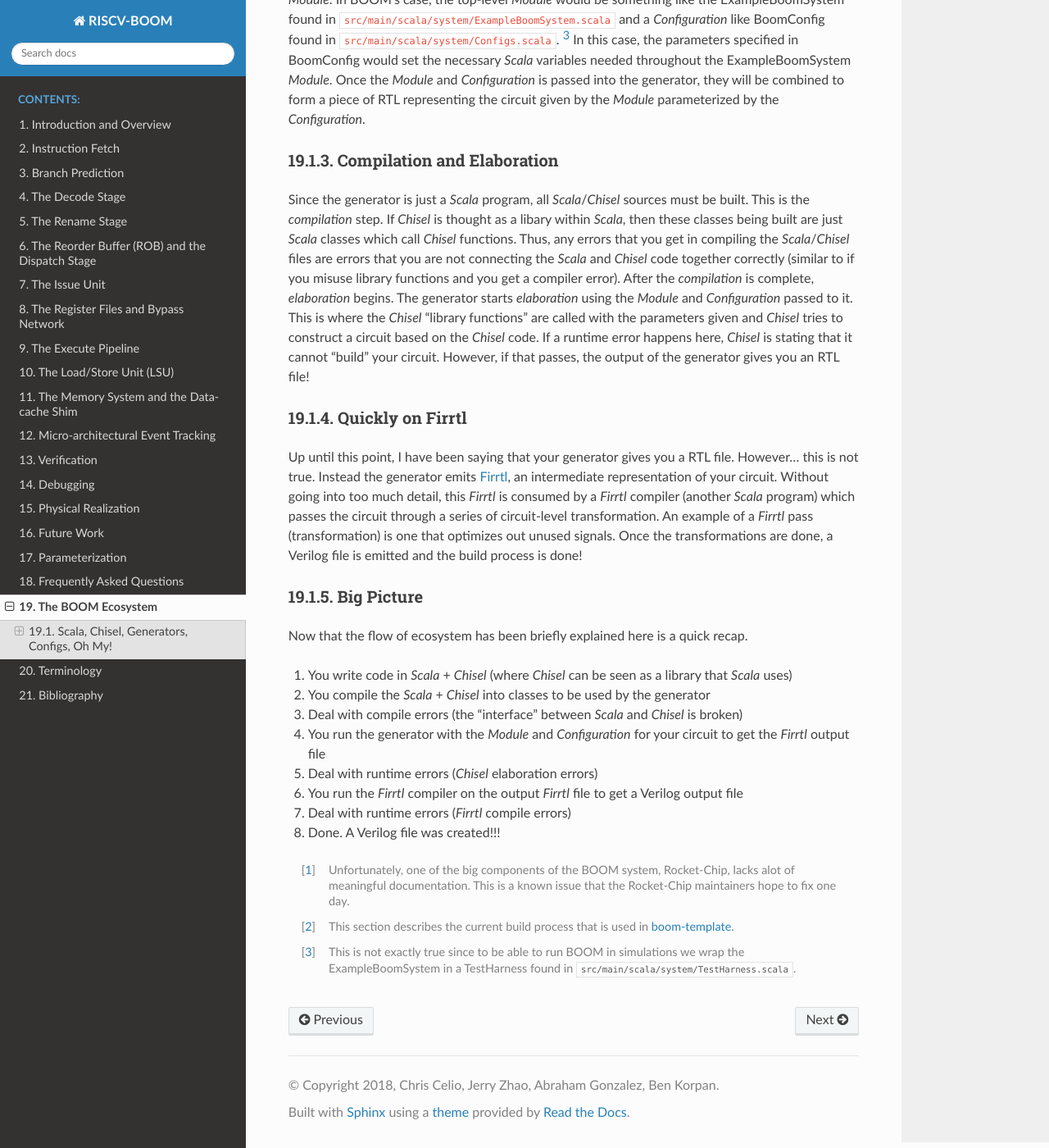
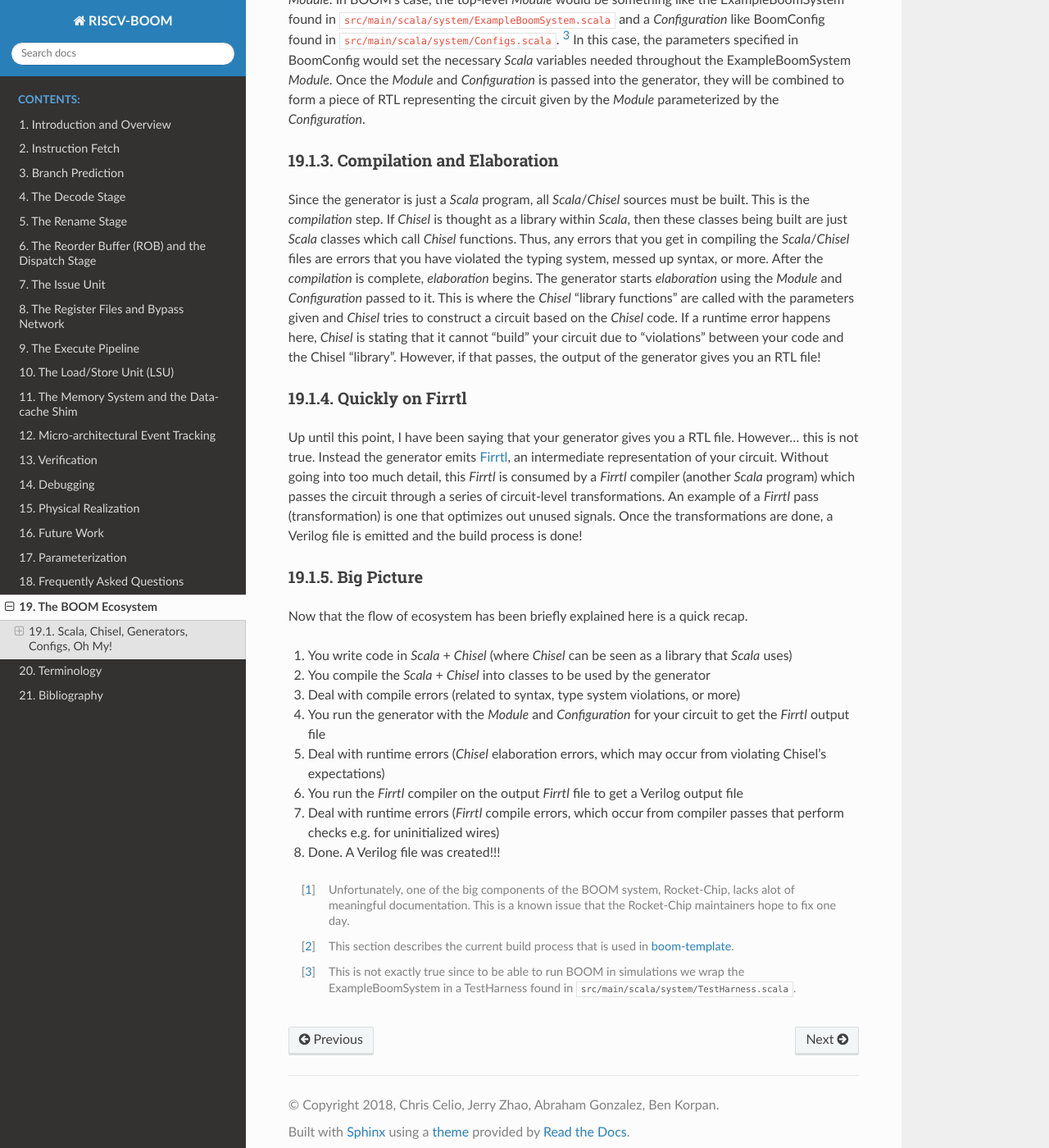
Before and after one commit to riscv-boom/riscv-boom, a Sphinx documentation site: the page built from docs/sections/boom-ecosystem.rst, in a window 1280 px wide and 1400 px high, scrolled down 1144 px. Shown: the whole window at 82% size. Built offline with Sphinx 7.4.7 and the Read the Docs theme 2.0.0, drawn with Linux system fonts in a browser that asks for light colours; some of the changed text lies outside the part shown.

Commit message:
[docs] clearer ecosystem "errors" | misc spelling fixes

```diff
--- a/docs/sections/boom-ecosystem.rst
+++ b/docs/sections/boom-ecosystem.rst
@@ -34,7 +34,7 @@ A simple example is shown below in :numref:`scala-chisel-example`.
     }
 
     // Create a queue through Chisel with the parameter specified by a Scala variable
-    val queue = *Module*(new chisel3.util.Queue(HardwareDataType, Q_DEPTH))
+    val queue = Module(new chisel3.util.Queue(HardwareDataType, Q_DEPTH))
 
 Generating a BOOM System
 ~~~~~~~~~~~~~~~~~~~~~~~~
@@ -52,12 +52,12 @@ Compilation and Elaboration
 
 Since the generator is just a *Scala* program, all *Scala*/*Chisel* sources must be built.
 This is the *compilation* step.
-If *Chisel* is thought as a libary within *Scala*, then these classes being built are just *Scala* classes which call *Chisel* functions.
-Thus, any errors that you get in compiling the *Scala*/*Chisel* files are errors that you are not connecting the *Scala* and *Chisel* code together correctly (similar to if you misuse library functions and you get a compiler error).
+If *Chisel* is thought as a library within *Scala*, then these classes being built are just *Scala* classes which call *Chisel* functions.
+Thus, any errors that you get in compiling the *Scala*/*Chisel* files are errors that you have violated the typing system, messed up syntax, or more.
 After the *compilation* is complete, *elaboration* begins.
 The generator starts *elaboration* using the *Module* and *Configuration* passed to it.
 This is where the *Chisel* "library functions" are called with the parameters given and *Chisel* tries to construct a circuit based on the *Chisel* code.
-If a runtime error happens here, *Chisel* is stating that it cannot "build" your circuit.
+If a runtime error happens here, *Chisel* is stating that it cannot "build" your circuit due to "violations" between your code and the Chisel "library".
 However, if that passes, the output of the generator gives you an RTL file!
 
 Quickly on Firrtl
@@ -66,7 +66,7 @@ Quickly on Firrtl
 Up until this point, I have been saying that your generator gives you a RTL file.
 However... this is not true.
 Instead the generator emits `Firrtl <https://github.com/freechipsproject/firrtl>`__, an intermediate representation of your circuit.
-Without going into too much detail, this *Firrtl* is consumed by a *Firrtl* compiler (another *Scala* program) which passes the circuit through a series of circuit-level transformation.
+Without going into too much detail, this *Firrtl* is consumed by a *Firrtl* compiler (another *Scala* program) which passes the circuit through a series of circuit-level transformations.
 An example of a *Firrtl* pass (transformation) is one that optimizes out unused signals.
 Once the transformations are done, a Verilog file is emitted and the build process is done!
 
@@ -77,11 +77,11 @@ Now that the flow of ecosystem has been briefly explained here is a quick recap.
 
 1. You write code in *Scala* + *Chisel* (where *Chisel* can be seen as a library that *Scala* uses)
 2. You compile the *Scala* + *Chisel* into classes to be used by the generator
-3. Deal with compile errors (the "interface" between *Scala* and *Chisel* is broken)
+3. Deal with compile errors (related to syntax, type system violations, or more)
 4. You run the generator with the *Module* and *Configuration* for your circuit to get the *Firrtl* output file
-5. Deal with runtime errors (*Chisel* elaboration errors)
+5. Deal with runtime errors (*Chisel* elaboration errors, which may occur from violating Chisel's expectations)
 6. You run the *Firrtl* compiler on the output *Firrtl* file to get a Verilog output file
-7. Deal with runtime errors (*Firrtl* compile errors)
+7. Deal with runtime errors (*Firrtl* compile errors, which occur from compiler passes that perform checks e.g. for uninitialized wires)
 8. Done. A Verilog file was created!!!
 
 .. [1] Unfortunately, one of the big components of the BOOM system, Rocket-Chip, lacks alot of meaningful documentation. This is a known issue that the Rocket-Chip maintainers hope to fix one day.
--- a/docs/sections/branch-prediction/backing-predictor.rst
+++ b/docs/sections/branch-prediction/backing-predictor.rst
@@ -5,7 +5,7 @@ When the next-line predictor (NLP) is predicting well, the processor’s
 Back-end is provided an unbroken stream of instructions to execute. The
 NLP is able to provide fast, single-cycle predictions by being expensive
 (in terms of both area and power), very small (only a few dozen branches
-can be remembered), and very simple (the BIM hysterisis bits
+can be remembered), and very simple (the BIM hysteresis bits
 are not able to learn very complicated or long history patterns).
 
 To capture more branches and more complicated branching behaviors, BOOM
--- a/docs/sections/debugging.rst
+++ b/docs/sections/debugging.rst
@@ -12,7 +12,7 @@ can find the documentation and website at https://fires.im/.
 Pipeline Visualization
 ----------------------
 
-“Pipevew" is a useful diagnostic and visualization tool for seeing how
+“Pipeview" is a useful diagnostic and visualization tool for seeing how
 instructions are scheduled on an out-of-order pipeline.
 
 Pipeview displays every fetched instruction and shows when it is
--- a/docs/sections/instruction-fetch-stage.rst
+++ b/docs/sections/instruction-fetch-stage.rst
@@ -129,7 +129,7 @@ The Fetch Target Queue
 ----------------------
 
 The Fetch Target Queue is a queue that holds the PC
-recieved from the i-cache and the branch prediction info associated
+received from the i-cache and the branch prediction info associated
 with that address. It holds this information for the pipeline to
 reference during the executions of its Micro-ops. It is dequeued by
 the ROB once an instruction is committed and is updated during pipeline
--- a/docs/sections/memory-system.rst
+++ b/docs/sections/memory-system.rst
@@ -4,7 +4,7 @@ The Memory System and the Data-cache Shim
 BOOM uses the Rocket-Chip non-blocking cache (“Hellacache"). Designed for use
 in in-order processors, a “shim” is used to connect BOOM to the
 data cache. The source code for the cache can be found in
-nbdcache.scala in the Rocket-Chip repository (https://github.com/freechipsproject/rocket-chip).
+``nbdcache.scala`` in the Rocket-Chip repository (https://github.com/freechipsproject/rocket-chip).
 
 The contract with the cache is that it may execute all memory operations
 sent to it (barring structural hazards). As BOOM will send speculative
```
Also changed, not shown: other parts of docs/sections/boom-ecosystem.rst (+1 -1 lines), docs/sections/terminology.rst (+4 -4 lines).
